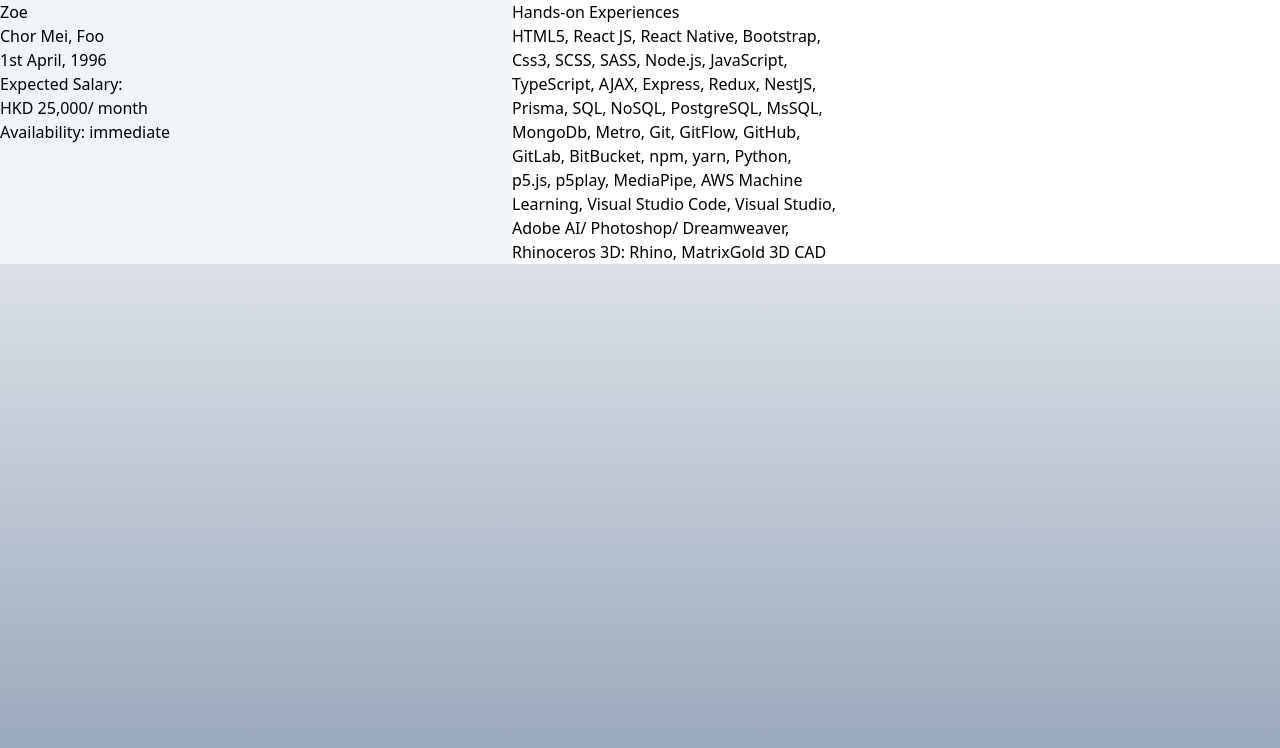
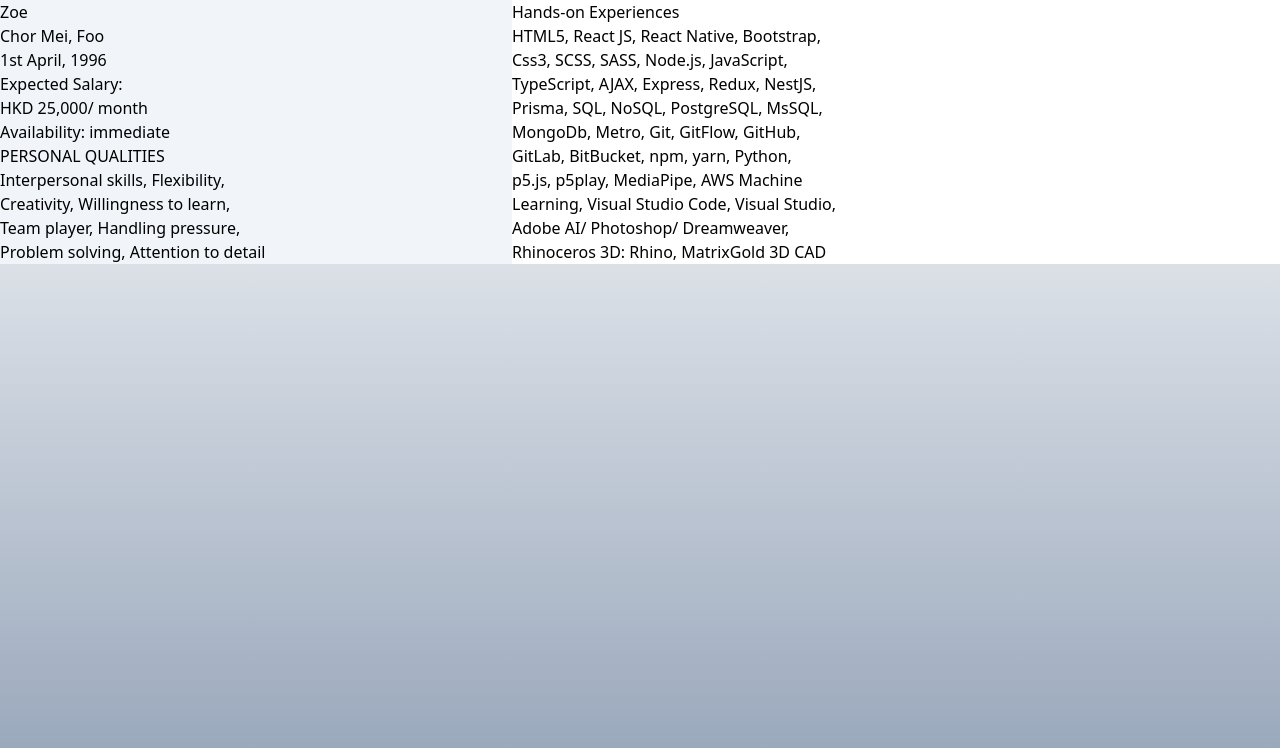
Before and after one commit to ZoeFoo/ZoeFoo_Resumes, a Next.js app in the folder zoefoo_cv/: page / in a window 1280 px wide. Shown: the top 748 px of the page. Built offline with nearby package versions, Linux system fonts and the light colour scheme.

Commit message:
finished PersonalQualities

```diff
--- /dev/null
+++ b/zoefoo_cv/components/leftBar/PersonalQualities.jsx
@@ -0,0 +1,18 @@
+import React from 'react';
+
+const PersonalQualities = ({ characterList }) => {
+    const characters = characterList.split('\n').map((character, i) => <p key={i}>{character}</p>);
+    return (
+        <div>
+            <div>
+                <h2>PERSONAL QUALITIES</h2>
+            </div>
+
+            <div>
+                <div>{characters}</div>
+            </div>
+        </div>
+    )
+};
+
+export default PersonalQualities;
--- a/zoefoo_cv/components/rightBar/HandsOnExperiences.jsx
+++ b/zoefoo_cv/components/rightBar/HandsOnExperiences.jsx
@@ -1,12 +1,13 @@
 import React from 'react';
 
 const HandsOnExperiences = ({ skillList }) => {
-    const skills = skillList.split('\n').map((str,i) => <p key={i}>{str}</p>);
+    const skills = skillList.split('\n').map((skill,i) => <p key={i}>{skill}</p>);
     return (
         <div>
             <div>
                 <h2>Hands-on Experiences</h2>
             </div>
+
             <div>
                 <div>{skills}</div>
             </div>
--- a/zoefoo_cv/pages/index.js
+++ b/zoefoo_cv/pages/index.js
@@ -1,5 +1,6 @@
 import { Inter } from 'next/font/google';
 import SelfIntroduction from '../components/leftBar/SelfIntroduction';
+import PersonalQuailities from '../components/leftBar/PersonalQualities';
 import HandsOnExperiences from '../components/rightBar/HandsOnExperiences';
 
 const inter = Inter({ subsets: ['latin'] })
@@ -19,7 +20,16 @@ export default function Home() {
                             availability={'immediate'}
                         />
                     </div>
+
+                    <div>
+                        <PersonalQuailities
+                            characterList={`Interpersonal skills, Flexibility,\n
+                            Creativity, Willingness to learn,\n
+                            Team player, Handling pressure,\n
+                            Problem solving, Attention to detail`} />
+                    </div>
                 </div>
+
                 <div className='rightBar w-3/5 bg-white'>
                     <div>
                         <HandsOnExperiences
```
